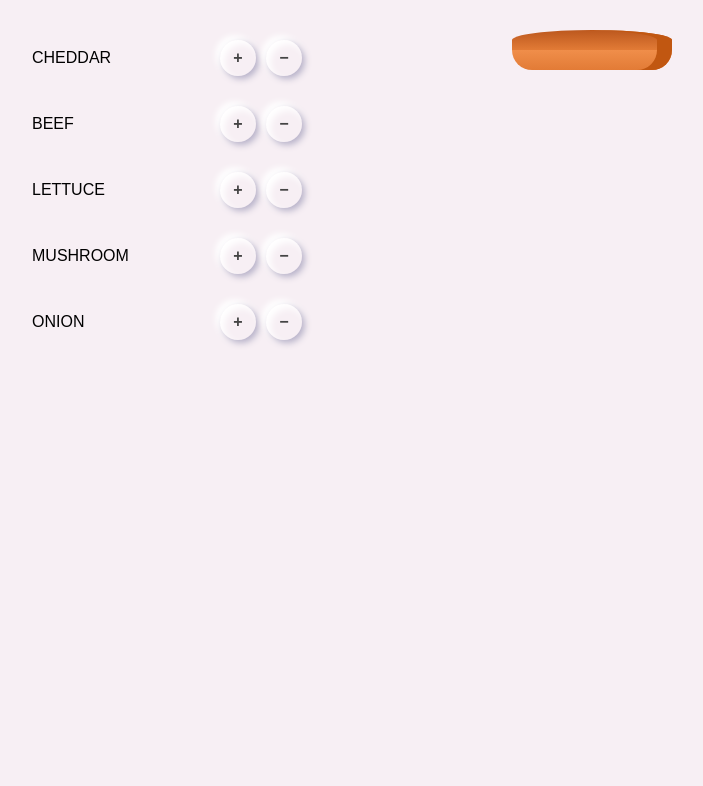
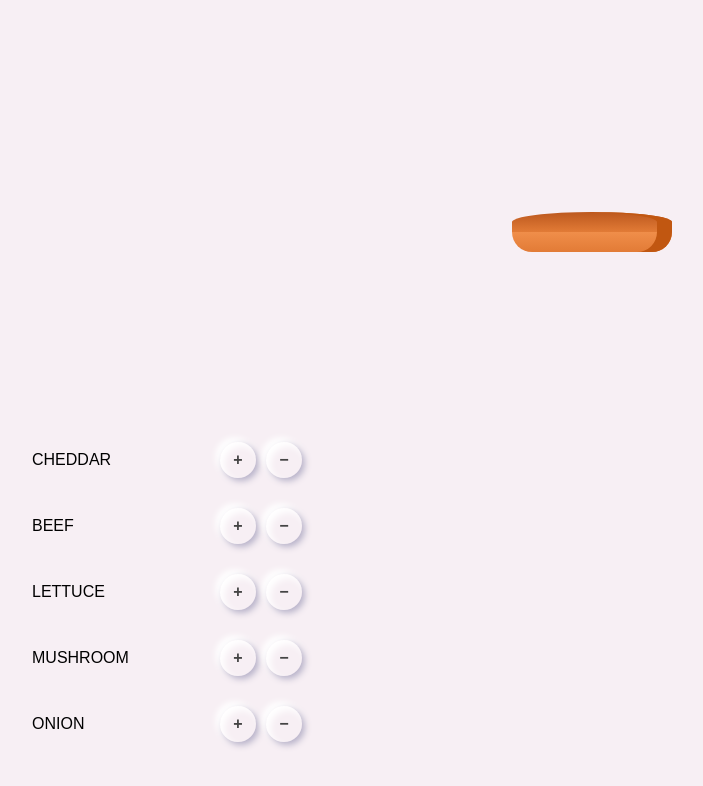
Before and after one commit to InferNovaShock/burgerbuilder, a React app: page / in a window 1280 px wide. Shown: the whole page, without its empty margins (48-751 px from the left). Built offline with nearby package versions, Linux system fonts and the light colour scheme.

Commit message:
positioned better. this is the last commit for this project

```diff
--- a/src/components/App.js
+++ b/src/components/App.js
@@ -28,12 +28,14 @@ const App = () => {
     return (
         <Provider store={Store}>
             <div className="container">
-                <div className="row">
+                <div className="overflow-auto row h-50 flex-y">
+                    <div className="col burger-component">
+                        <Burger />
+                    </div>
+                </div>
+                <div className="row space-between">
                     <div className="col ingredients-component">
                         <Ingredients ingredients={ingredients} />
-                    </div>
-                    <div className="col burger-component">
-                        <Burger />
                     </div>
                     <div className="col toppings-component">
                         <Toppings ingredients={ingredients} />
--- a/src/components/css/main.css
+++ b/src/components/css/main.css
@@ -1,3 +1,7 @@
+:root {
+    font-size: 16px;
+}
+
 * {
     margin: 0;
     padding: 0;
@@ -7,12 +11,17 @@
 body {
     background-color: rgb(247, 239, 244);
     font-family: sans-serif;
-    padding: 30px;
+    padding: 2rem;
 }
 
 .container {
     max-width: 1140px;
-    margin: 0 auto;
+    margin-left: auto;
+    margin-right: auto;
+}
+
+.h-50 {
+    height: 50vh;
 }
 
 .row {
@@ -22,7 +31,6 @@ body {
 
 .col {
     flex-basis: 0;
-    -webkit-box-flex: 1;
     flex-grow: 1;
     max-width: 100%;
 }
@@ -54,3 +62,11 @@ body {
     display: flex;
     align-items: center;
 }
+
+.space-between {
+    justify-content: space-between;
+}
+
+.overflow-auto {
+    overflow: auto;
+}
--- a/src/components/redux/actions/IngredientsAction.js
+++ b/src/components/redux/actions/IngredientsAction.js
@@ -13,5 +13,3 @@ export const removeIngredients = (ingredient) => (dispatch) => {
         payload: ingredient,
     });
 };
-
-//Just for a test
--- a/src/components/redux/reducers/IngredientReducer.js
+++ b/src/components/redux/reducers/IngredientReducer.js
@@ -15,13 +15,19 @@ const ingredientReducer = (ingredients, ingredientToRemove) => {
     }
 };
 
-export default (state = initalState, action) => {
+const IngredientReducer = (state = initalState, action) => {
     switch (action.type) {
         case ADD_INGREDIENTS:
-            return {
-                ...state,
-                items: [...state.items, action.payload],
-            };
+            if (state.items.length < 20) {
+                return {
+                    ...state,
+                    items: [...state.items, action.payload],
+                };
+            } else {
+                return {
+                    ...state,
+                };
+            }
         case REMOVE_INGREDIENTS:
             if (
                 state.items.length > 0 &&
@@ -46,3 +52,5 @@ export default (state = initalState, action) => {
             return state;
     }
 };
+
+export default IngredientReducer;
```
